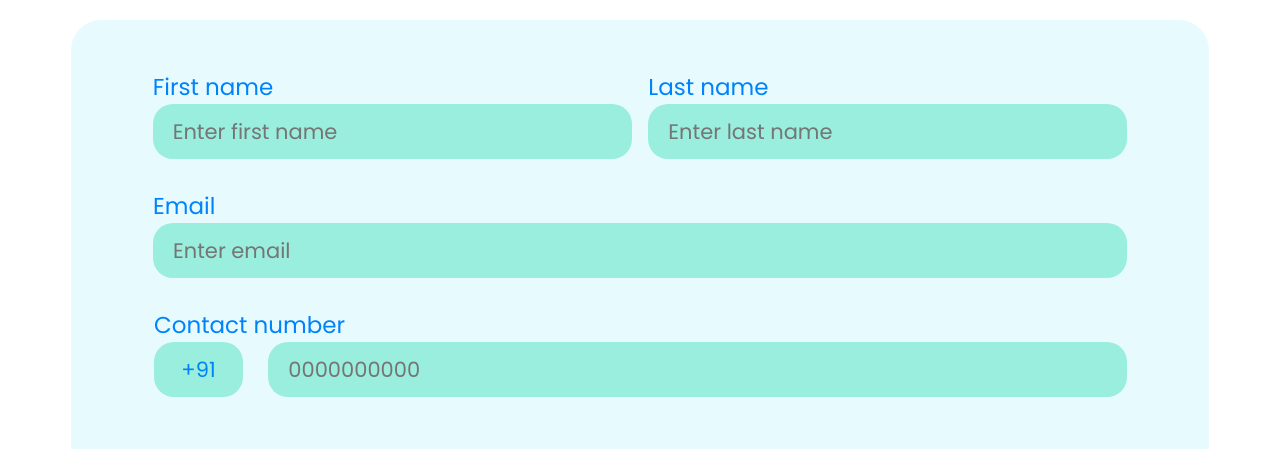
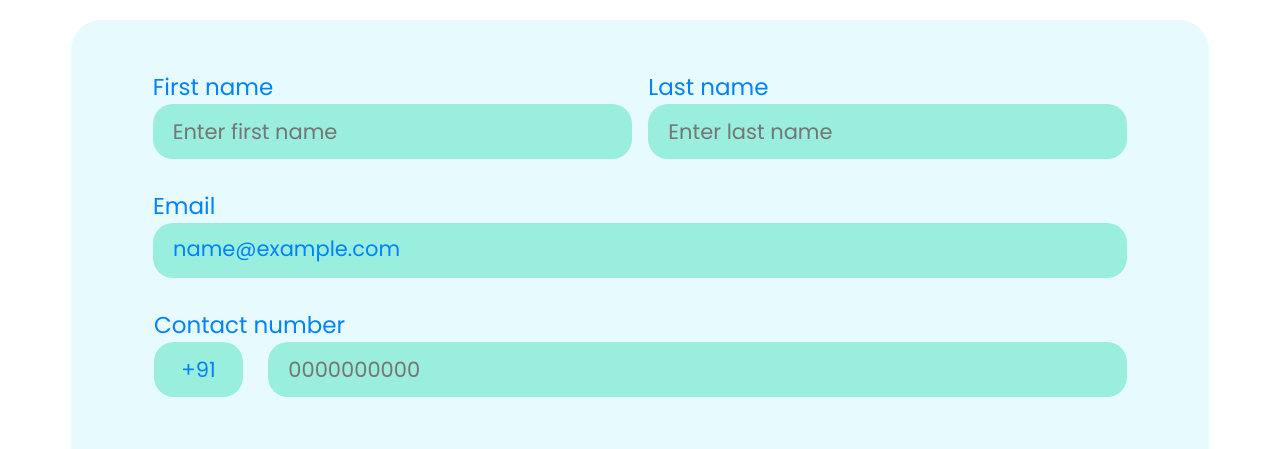
Before and after one commit to Gopi515/CareerConnect, a PHP site: page /html/profiles/student/student.php in a window 1280 px wide. Shown: the part 310-759 px from the top of the page. Run offline with PHP 8.4, Linux system fonts and the light colour scheme; the visitor is signed in with stand-in values (Sample User, id 1); some libraries are stand-ins or nearby versions.

Commit message:
changes in email for student, teacher, company profiles
i have remove input box for email and add a session to show email

```diff
--- a/html/LoginandRegister/register.php
+++ b/html/LoginandRegister/register.php
@@ -67,6 +67,7 @@ if ($_SERVER['REQUEST_METHOD'] == 'POST') {
                 if ($stmt) {
                     $id = mysqli_insert_id( $conn );
                     $_SESSION['last_id'] = $id;
+                    $_SESSION['mail'] = $email;
                 }
 
                 if ($stmt) {
--- a/html/profiles/student/student.php
+++ b/html/profiles/student/student.php
@@ -18,7 +18,11 @@ if (isset($_POST['submit']) && $_SERVER['REQUEST_METHOD'] == 'POST') {
 
     $firstname = htmlspecialchars($_POST['firstname']);
     $lastname = htmlspecialchars($_POST['lastname']);
-    $email = htmlspecialchars($_POST['email']);
+    if (isset($_SESSION['mail'])) {
+        $email = $_SESSION['mail'];
+        } else {
+            echo "<script>alert('Error: Session is not working.')</script>";
+        }
     $countrycode = $_POST['countrycode'];
     $mobilenumber = htmlspecialchars($_POST['mobilenumber']);
     $address1 = htmlspecialchars($_POST['address1']);
@@ -121,7 +125,17 @@ if (isset($_POST['submit']) && $_SERVER['REQUEST_METHOD'] == 'POST') {
 
                     <div class="stu-email">
                         <p class="stu-para-style1">Email</p>
-                        <input name="email" type="email" placeholder="Enter email" class="stu-box-design2" required>
+                        <div class="stu-email-box">
+                            <?php
+                            if (isset($_SESSION['mail'])) {
+                            $email = $_SESSION['mail'];
+                            } else {
+                            echo "<script>alert('Error: Session is not working.')</script>";
+                            }
+                            echo $email;
+                            ?>
+                        </div>
+
                     </div>
 
                 </div>
--- a/style.css
+++ b/style.css
@@ -1218,7 +1218,7 @@ legend {
     /* outline: none; */
 }
 
-.stu-box-design2, .tech-box-design2{
+.stu-email-box, .tech-email-box{
     height: 55px;
     width: 974px;
     background-color: var(--seventh-col);
@@ -1226,6 +1226,7 @@ legend {
     color: var(--fourth-col);
     font-size: 21px;
     padding-left: 20px;
+    padding-top: 10px;
     border: var(--border);
 }
 
@@ -1253,6 +1254,17 @@ legend {
     font-size: 21px;
     padding-left: 20px;
     margin-left: 21px;
+    border: var(--border);
+}
+
+.stu-box-design2, .tech-box-design2{
+    height: 55px;
+    width: 974px;
+    background-color: var(--seventh-col);
+    border-radius: 20px;
+    color: var(--fourth-col);
+    font-size: 21px;
+    padding-left: 20px;
     border: var(--border);
 }
 
@@ -1302,6 +1314,11 @@ legend {
     margin-right: 27.7px;
 }
 
+input::-webkit-outer-spin-button,
+input::-webkit-inner-spin-button {
+  display: none;
+}
+
 
 /* gender button*/
 
@@ -1494,6 +1511,18 @@ legend {
     border: var(--border);
 }
 
+.com-email-box{
+    height: 55px;
+    width: 974px;
+    background-color: var(--seventh-col);
+    border-radius: 20px;
+    color: var(--fourth-col);
+    font-size: 21px;
+    padding-left: 20px;
+    padding-top: 10px;
+    border: var(--border);
+}
+
 .com-box-design2{
     height: 55px;
     width: 459px;
@@ -1528,6 +1557,11 @@ legend {
 
 .city-country{
     margin-right: 27.7px;
+}
+
+input::-webkit-outer-spin-button,
+input::-webkit-inner-spin-button {
+  display: none;
 }
 
 .com-about{
```
Also changed, not shown: html/profiles/company/company.php (+17 -3 lines), html/profiles/teacher/teacher.php (+16 -2 lines).
